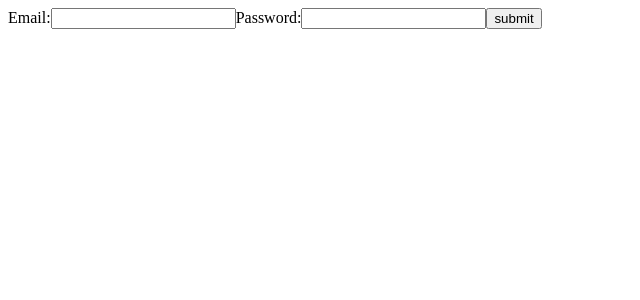
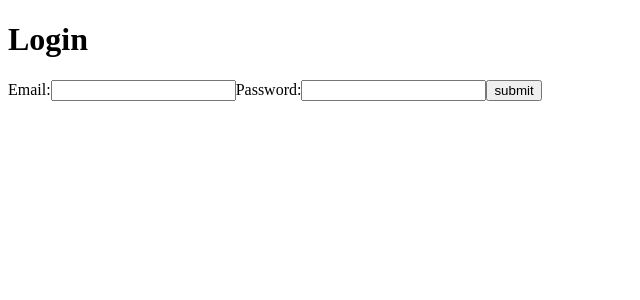
Before and after one commit to valter-junior/todolist, a React (Create React App) app in the folder front/: page /login in a window 1280 px wide. Shown: the top 300 px of the page, without its empty margins (0-640 px from the left). Built offline with nearby package versions, Linux system fonts and the light colour scheme.

Commit message:
Update files and insert others

```diff
--- a/front/src/App.js
+++ b/front/src/App.js
@@ -18,6 +18,7 @@ import SignIn from './login/sign.in';
 import {ProtectedRoute} from './protected.route'
 import request from '../node_modules/superagent/dist/superagent'
 import CreateUser from './login/sign.in';
+import LoginUser from './login/login';
 
 
 function App() {
@@ -67,7 +68,7 @@ console.log(res.text);
         <Container>
           <BrowserRouter>
             <Switch>
-              <ProtectedRoute exact path="/login" component={Home}>
+              <ProtectedRoute exact path="/login" component={LoginUser}>
                 <Login />
               </ProtectedRoute>
               <Route path="/sign-in" component={CreateUser}>
--- a/front/src/lib/api.js
+++ b/front/src/lib/api.js
@@ -11,3 +11,16 @@ export const signIn = async (body) => {
     });
     return res.json();
 }
+
+export const Login = async (body) => {
+    const res = await fetch(`${baseUrl}/sign-in/:email/:password`, {
+        method: "POST",
+        headers: { "Content-Type": "application/json" },
+
+        body: JSON.stringify(body)
+    });
+    if (res) {
+        return res.json();
+    }
+    return res.json("Email or password invalid")
+}
--- a/front/src/login/login.js
+++ b/front/src/login/login.js
@@ -1,7 +1,48 @@
 import React from 'react';
+import { useState } from 'react';
 import {useForm} from 'react-hook-form';
+import { Login } from '../lib/api';
 
-function Login () {
+const LoginUser = (props) => {
+    const [email, setEmail] = useState("");
+    const [password, setPass] = useState("");
+
+    const handleLogin = () =>{
+        props.history.push('/')
+    }
+    const onSubmitForm = async (event) => {
+        event.preventDefault();
+
+        try {
+            const body = {email, password};
+            console.log(body)
+            const response = await Login(body);
+            console.log(response);
+        } catch (err) {
+            console.log(err.message);
+        }
+    }
+
+    return (
+        <div>
+            <h1 className="text-center mt-5">Login</h1>
+                <form className="d-flex mt-5" onSubmit={onSubmitForm}>
+                <label>
+                    Email:
+                    <input type="email" className="form-control" value={email} onChange={e=> setEmail(e.target.value)}/>
+                </label>
+                <label>
+                    Password:
+                    <input type="password" className="form-control" value={password} onChange={e=> setPass(e.target.value)}/>
+                </label>
+                <input type="button" value="submit" onClick={handleLogin} />
+            </form>
+        </div>
+    );
+    }
+    export default LoginUser;
+
+/**function Login () {
     const {register, handleSubmit} = useForm();
     const onSubmit = (d) => alert(JSON.stringify(d));
 
@@ -20,4 +61,4 @@ function Login () {
     );
 }
 
-export default Login;
+export default Login; */
```
